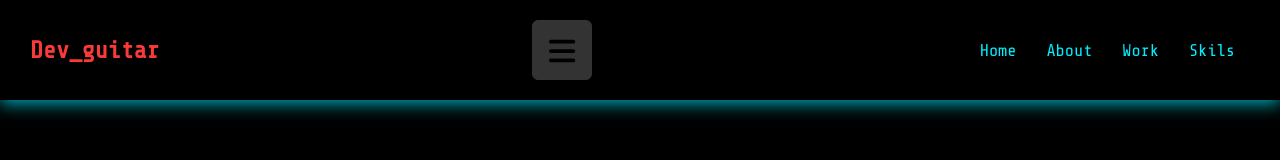
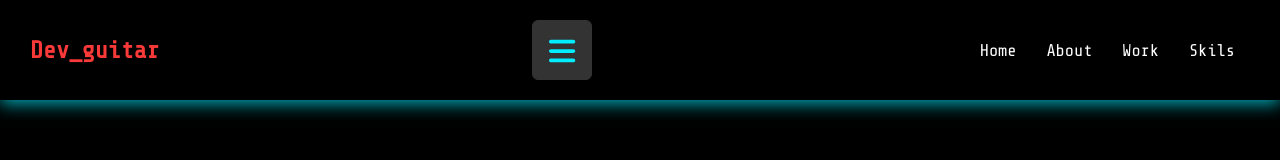
Before and after one commit to JaeSung2386/react-portfolio-neon, a React (Create React App) app: page / in a window 1280 px wide. Shown: the top 160 px of the page. Built offline with nearby package versions, Linux system fonts and the light colour scheme; a web font is replaced by a local one.

Commit message:
Style : Header Menu Glow 효과

```diff
--- a/src/App.js
+++ b/src/App.js
@@ -24,6 +24,7 @@ function App() {
           </div>
           <div className='menu-hambuger'>
             <FontAwesomeIcon
+              style={{color:"#0ef"}}
               icon={faBars} />
           </div>
           <ul className="menu">
@@ -104,7 +105,6 @@ function App() {
 
         <div className="home-profile">
           <img
-            src={Profile}
             className="img-profile"
           />
         </div>
--- a/src/assets/header.css
+++ b/src/assets/header.css
@@ -83,7 +83,14 @@ nav {
   font-weight: 500;
   font-family: "Share Tech Mono", monospace;
   transition: 0.2s all ease-in-out;
-
-  color: rgba(0, 238, 255);
+  color: #FFF;
   font-family: "Share Tech Mono", monospace;
 }
+
+.menu a:hover {
+  color: #0ef;
+  -moz-transition: all 0.2s ease-in;
+  -o-transition: all 0.2s ease-in;
+  -webkit-transition: all 0.2s ease-in;
+  transition: all 0.2s ease-in;
+}
```
Also changed, not shown: package.json (line endings or trailing spaces), 1 other file (tests, documents, lock files or other folders).
